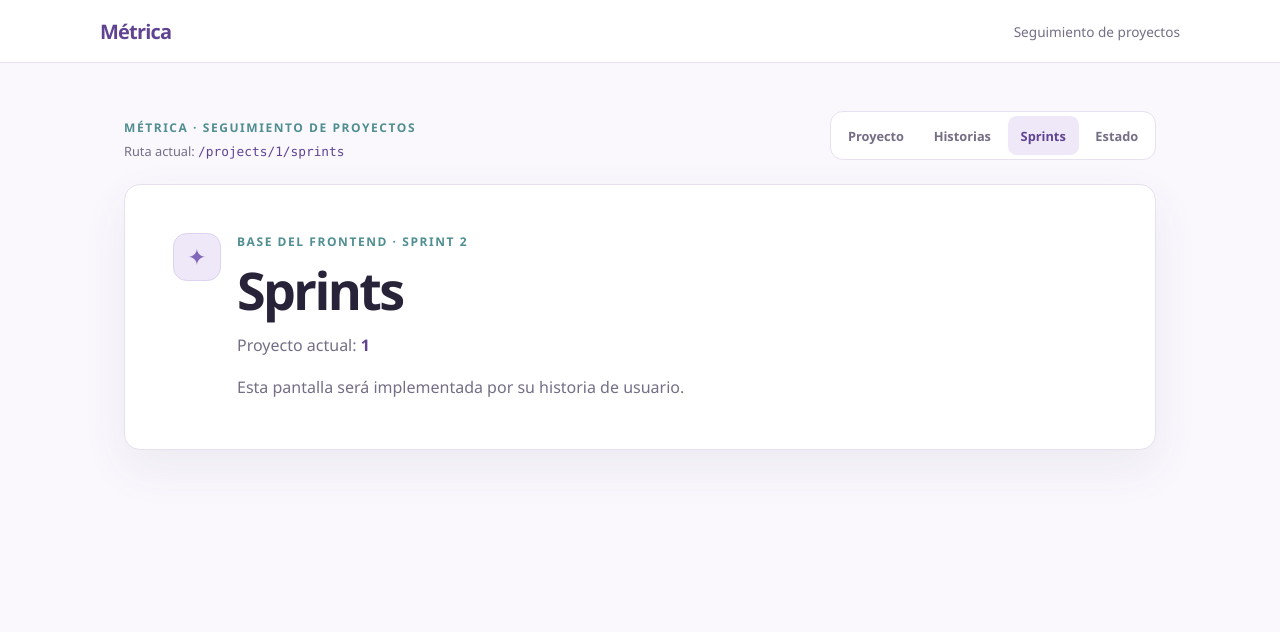
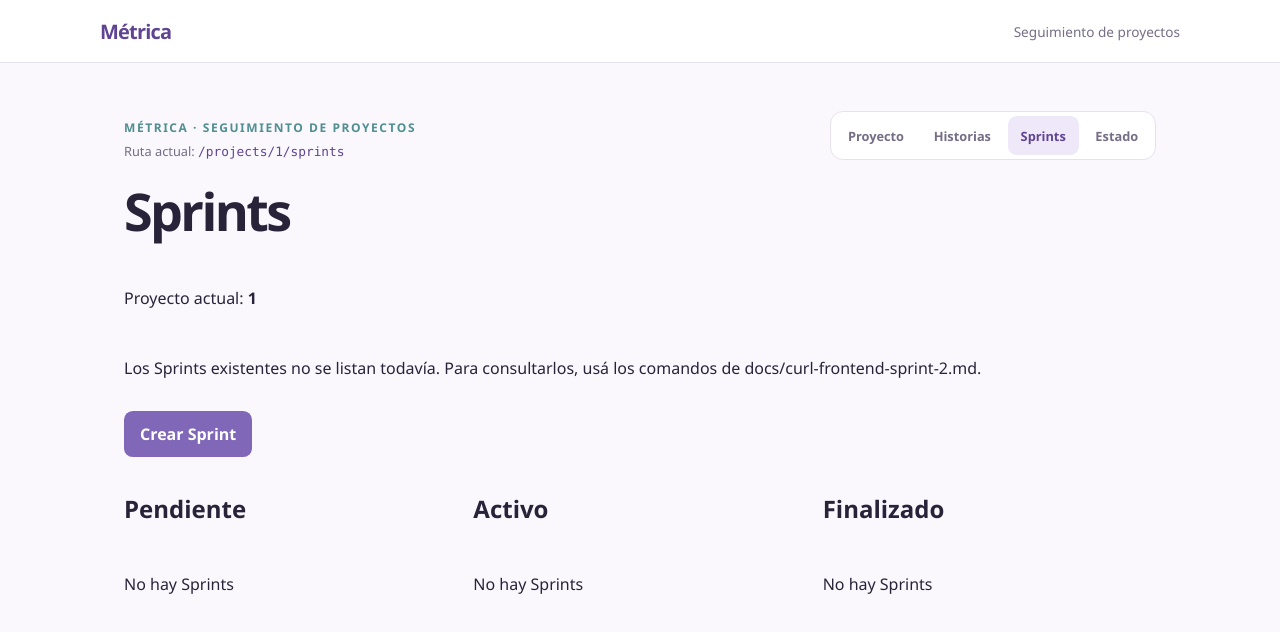
Before and after one commit to MoyaCarlos/seguimiento-medicion, a React (Vite) app in the folder web/: page /projects/1/sprints in a window 1280 px wide. Shown: the top 632 px of the page. Built offline with nearby package versions, Linux system fonts and the light colour scheme.

Commit message:
GREEN: implementar pantalla de Sprints (crear y ver por estado), test en verde
Co-Authored-By: Claude Sonnet 5.5 <noreply@anthropic.com>

```diff
--- a/web/src/features/sprints/index.tsx
+++ b/web/src/features/sprints/index.tsx
@@ -1,17 +1,55 @@
+import { useState } from 'react'
 import { useParams } from 'react-router'
+import { Button } from '../../compartido/componentes/Button'
+import { ErrorMessage } from '../../compartido/componentes/ErrorMessage'
+import { LoadingIndicator } from '../../compartido/componentes/LoadingIndicator'
+import { crearSprint } from './api'
+import { clasificarError } from './errores'
+import { SeccionSprints } from './SeccionSprints'
+import { agruparPorEstado, cargarSprintsIniciales, ESTADOS, guardarSprint, type Sprint } from './sprint'
+import './sprints.css'
 
 export function Component() {
   const { id } = useParams()
+  const [sprints, setSprints] = useState(cargarSprintsIniciales)
+  const [creando, setCreando] = useState(false)
+  const [aviso, setAviso] = useState<string>()
+
+  const guardar = (sprint: Sprint) => setSprints((actuales) => guardarSprint(actuales, sprint))
+
+  async function crear() {
+    setAviso(undefined)
+    setCreando(true)
+    try {
+      guardar(await crearSprint(Number(id)))
+    } catch (error) {
+      const clasificado = clasificarError(error, [])
+      setAviso('aviso' in clasificado ? clasificado.aviso : clasificado.mensaje)
+    } finally {
+      setCreando(false)
+    }
+  }
+
+  const grupos = agruparPorEstado(sprints)
 
   return (
-    <section className="placeholder placeholder--feature" aria-labelledby="placeholder-title">
-      <div className="placeholder-icon" aria-hidden="true">✦</div>
+    <div className="sprints-pantalla">
+      <h1>Sprints</h1>
+      <p>Proyecto actual: <strong>{id}</strong></p>
+      <p>
+        Los Sprints existentes no se listan todavía. Para consultarlos, usá los comandos de
+        docs/curl-frontend-sprint-2.md.
+      </p>
+      {aviso && <ErrorMessage message={aviso} />}
+      {creando && <LoadingIndicator />}
       <div>
-        <p className="eyebrow">Base del frontend · Sprint 2</p>
-        <h1 id="placeholder-title">Sprints</h1>
-        <p className="project-context">Proyecto actual: <strong>{id}</strong></p>
+        <Button type="button" onClick={crear} disabled={creando}>Crear Sprint</Button>
       </div>
-      <p>Esta pantalla será implementada por su historia de usuario.</p>
-    </section>
+      <div className="sprints-secciones">
+        {ESTADOS.map((estado) => (
+          <SeccionSprints key={estado} estado={estado} sprints={grupos[estado]} alActualizar={guardar} />
+        ))}
+      </div>
+    </div>
   )
 }
```
